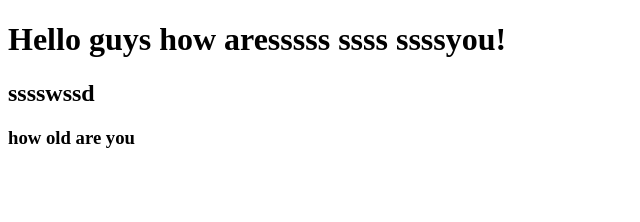
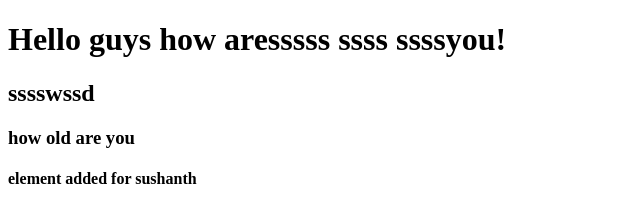
Before and after one commit to sushanthraju1234/React-JS, a plain HTML site: page index.html in a window 1280 px wide. Shown: the whole page, without its empty margins (0-640 px from the left). Drawn offline with Linux system fonts and the light colour scheme.

Commit message:
added h4 element

```diff
--- a/index.html
+++ b/index.html
@@ -9,5 +9,6 @@
     <h1>Hello guys how aresssss ssss ssssyou!</h1>
     <h2>sssswssd</h2>
     <h3>how old are you</h3>
+    <h4>element added for sushanth</h4>
   </body>
 </html>
```
